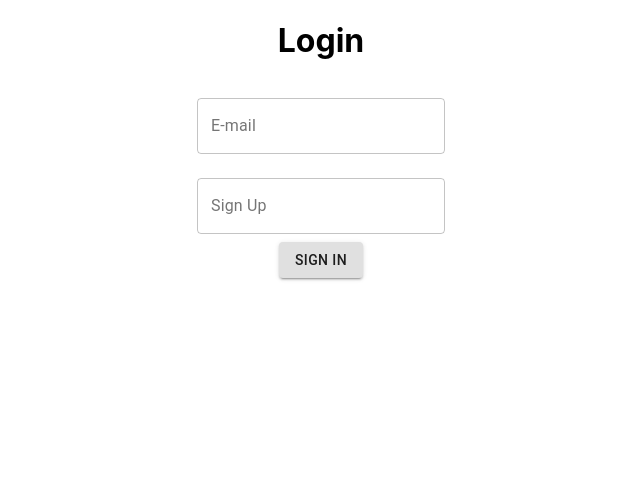
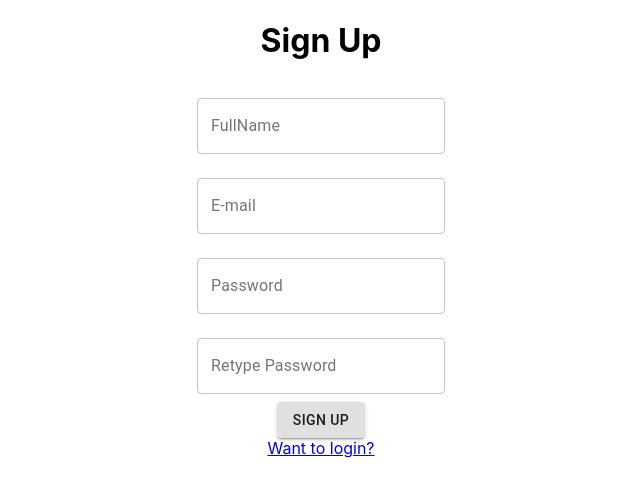
Before and after one commit to rohan-jagtap04/Storify, a React (Create React App) app: page /signup in a window 1280 px wide. Shown: the top 496 px of the page, without its empty margins (319-959 px from the left). Built offline with nearby package versions, Linux system fonts and the light colour scheme.

Commit message:
React routers working

```diff
--- a/package.json
+++ b/package.json
@@ -12,6 +12,7 @@
     "react": "^17.0.2",
     "react-bootstrap": "^2.1.2",
     "react-dom": "^17.0.2",
+    "react-router-dom": "^6.2.1",
     "react-scripts": "5.0.0",
     "web-vitals": "^2.1.4"
   },
--- a/src/App.js
+++ b/src/App.js
@@ -2,8 +2,8 @@ import logo from './logo.svg';
 import './App.css';
 import { initializeApp } from 'firebase/app';
 import { getAnalytics } from 'firebase/analytics';
-import TextField from "@material-ui/core/TextField";
-import { Button } from '@material-ui/core';
+import { Link } from "react-router-dom";
+
 
 const firebaseConfig = {
   apiKey: "AIzaSyD9au9Y-Bhx4C7Uf3xA-b3G9X0-9RoMNhU",
@@ -23,13 +23,7 @@ const analytics = getAnalytics(app);
 function App() {
   return (
     <div className="App">
-      <h1> Login </h1>
 
-      <div className="vertical-center">
-        <TextField id="outlined-basic" label="E-mail" variant="outlined" margin="normal" />
-        <TextField id="outlined-basic" label="Sign Up" variant="outlined" margin="normal" />
-        <Button variant="contained" > Sign In</Button>
-      </div>
     </div>
   );
 }
--- /dev/null
+++ b/src/SignIn.jsx
@@ -0,0 +1,21 @@
+import TextField from "@material-ui/core/TextField";
+import { Button } from '@material-ui/core';
+import { Link } from "react-router-dom";
+
+function SignIn() {
+    return (
+      <div className="App">
+        <h1> Sign In </h1>
+
+        <div className="vertical-center">
+          <TextField id="outlined-basic" label="E-mail" variant="outlined" margin="normal" />
+          <TextField id="outlined-basic" label="Password" variant="outlined" margin="normal" />
+          <Button variant="contained" > Sign In</Button>
+        </div>
+
+        <Link to="/signup"> Want to create an account? </Link>
+      </div>
+    );
+  }
+
+  export default SignIn;
--- /dev/null
+++ b/src/SignUp.jsx
@@ -0,0 +1,22 @@
+import TextField from "@material-ui/core/TextField";
+import { Button } from '@material-ui/core';
+import { Link } from "react-router-dom";
+
+function SignUp() {
+    return (
+      <div className="App">
+        <h1> Sign Up </h1>
+
+        <div className="vertical-center">
+        <TextField id="outlined-basic" label="FullName" variant="outlined" margin="normal" />
+          <TextField id="outlined-basic" label="E-mail" variant="outlined" margin="normal" />
+          <TextField id="outlined-basic" label="Password" variant="outlined" margin="normal" />
+          <TextField id="outlined-basic" label="Retype Password" variant="outlined" margin="normal" />
+          <Button variant="contained" > Sign Up</Button>
+        </div>
+        <Link to="/signin"> Want to login? </Link>
+      </div>
+    );
+  }
+
+  export default SignUp;
--- a/src/index.js
+++ b/src/index.js
@@ -3,10 +3,20 @@ import ReactDOM from 'react-dom';
 import './index.css';
 import App from './App';
 import reportWebVitals from './reportWebVitals';
+import { BrowserRouter, Routes, Route, Router } from "react-router-dom";
+import SignIn from "./SignIn";
+import SignUp from "./SignUp";
 
 ReactDOM.render(
   <React.StrictMode>
-    <App />
+    <BrowserRouter>
+      <Routes>
+        <Route path="/" element={<SignIn />} />
+        <Route path="signin" element={<SignIn />} />
+        <Route path="signup" element={<SignUp />} />
+      </Routes>
+      <App />
+    </BrowserRouter>
   </React.StrictMode>,
   document.getElementById('root')
 );
```
Also changed, not shown: 1 other file (tests, documents, lock files or other folders).
